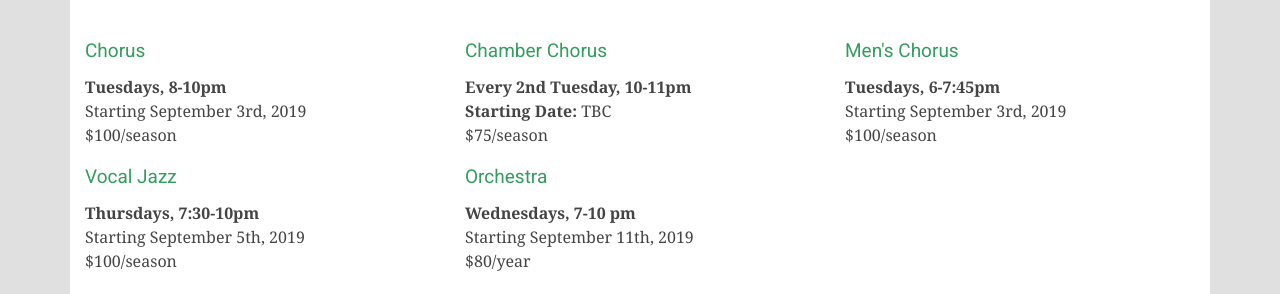
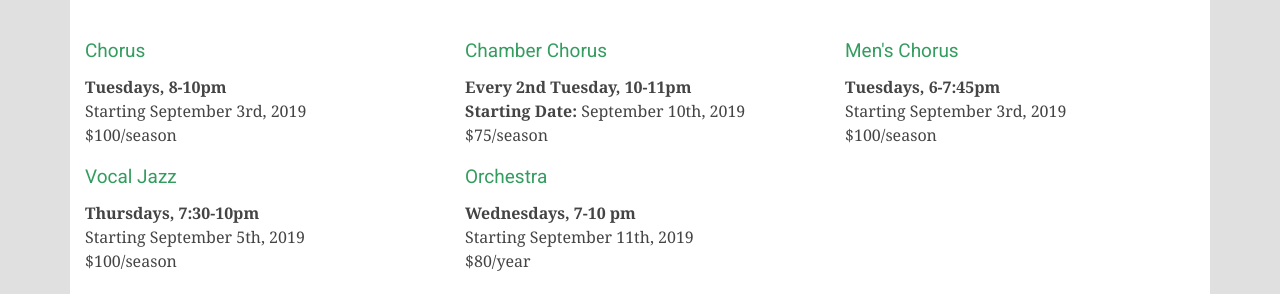
Before and after one commit to percyhanna/fps, a Jekyll site: the page built from join.html, in a window 1280 px wide and 1016 px high. Shown: the part 389-683 px from the top of the window. Built offline with Jekyll 4.4.1, drawn with Linux system fonts in a browser that asks for light colours; nearby versions of some CDN libraries; Markdown is read by kramdown in place of the engine named in the settings.

Commit message:
Add starting date

```diff
--- a/join.html
+++ b/join.html
@@ -44,7 +44,7 @@ title: Join Us
     <h5>Chamber Chorus</h5>
     <p>
       <strong>Every 2nd Tuesday, 10-11pm</strong><br>
-      <strong>Starting Date:</strong> TBC<br>
+      <strong>Starting Date:</strong> September 10th, 2019<br>
       $75/season
     </p>
   </div>
```
